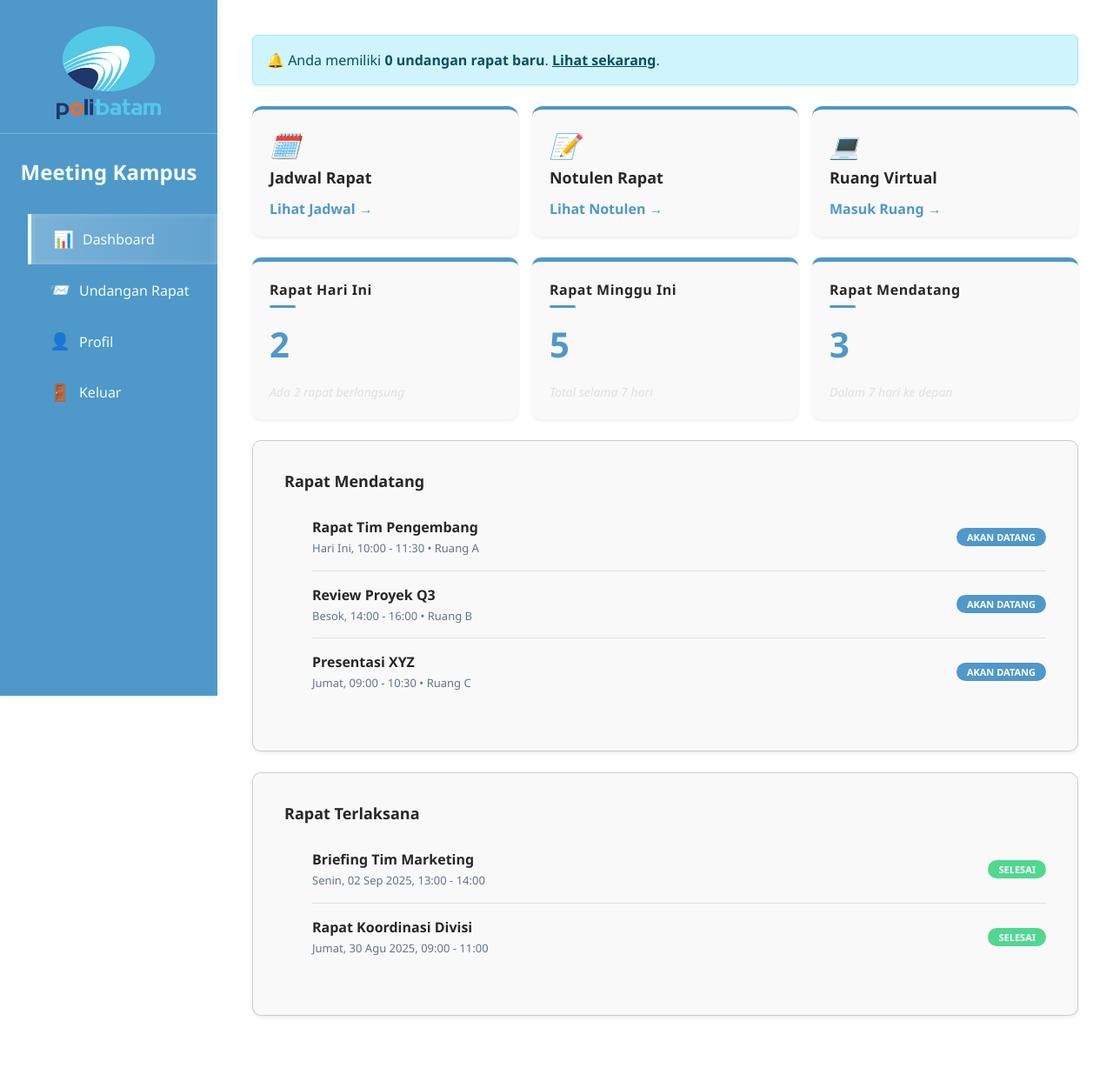
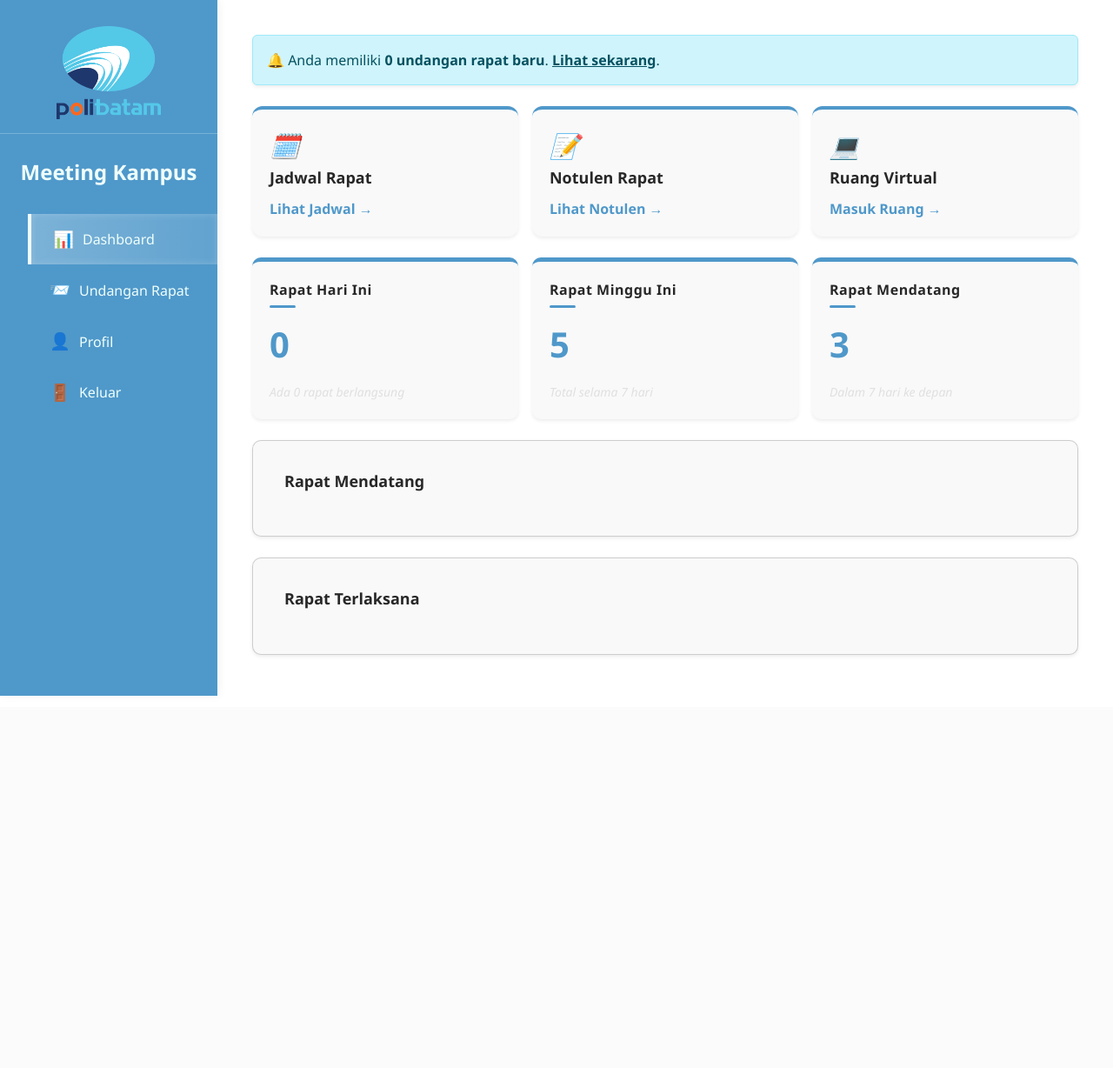
Before and after one commit to PutraAl/ProjectPerencanaanRapat, a PHP site: page /page/dashboard.php in a window 1280 px wide. Shown: the whole page at 87% size. After the commit the page ends 800 px from the top, so only its background shows below. Run offline with PHP 8.4, Linux system fonts and the light colour scheme; a user stored in the database is signed in; data comes from the database, SQL or seed files in the repository.

Commit message:
user dashboard

```diff
--- a/page/dashboard.php
+++ b/page/dashboard.php
@@ -2,6 +2,11 @@
 include "../connection/server.php";
 $id_user = $_SESSION['id_user'];
 $totalUndangan = mysqli_query($mysqli, "SELECT * FROM tb_undangan WHERE id_peserta = '$id_user'");
+$rapatSelesai = mysqli_query($mysqli, "SELECT * FROM tb_rapat a join tb_undangan b ON a.id_rapat = b.id_rapat WHERE id_peserta = $id_user AND status = 'selesai';");
+$hari = date('y-m-d');
+$rapatMendatang = mysqli_query($mysqli, "SELECT * FROM tb_rapat a join tb_undangan b on a.id_rapat = b.id_rapat WHERE tanggal >= '$hari' AND id_peserta = $id_user AND status = 'dijadwalkan';");
+$rapatToday = mysqli_query($mysqli, "SELECT * FROM tb_undangan a join tb_rapat b ON a.id_rapat = b.id_rapat WHERE id_peserta = $id_user AND tanggal = '$hari' AND status = 'dijadwalkan'");
+
 ?>
 
 <!DOCTYPE html>
@@ -99,8 +104,8 @@
                 <div class="col-md-4">
                     <div class="stat-card shadow-sm">
                         <div class="label">Rapat Hari Ini</div>
-                        <div class="value">2</div>
-                        <span class="desc">Ada 2 rapat berlangsung</span>
+                        <div class="value"><?= $rapatToday->num_rows ?></div>
+                        <span class="desc">Ada <?= $rapatToday->num_rows ?> rapat berlangsung</span>
                     </div>
                 </div>
 
@@ -126,29 +131,17 @@
                 <div class="card-body">
                     <h4 class="card-title">Rapat Mendatang</h4>
                     <ul class="meeting-list">
+                        <?php
+                        while ($row = $rapatMendatang->fetch_array()) {
+                        ?>
                         <li class="meeting-item">
                             <div>
-                                <div class="meeting-title">Rapat Tim Pengembang</div>
-                                <div class="meeting-time">Hari Ini, 10:00 - 11:30 • Ruang A</div>
+                                <div class="meeting-title"><?= $row['judul'] ?></div>
+                                <div class="meeting-time"><?= $row['tanggal'] ?>, <?= $row['waktu'] ?> • <?= $row['lokasi'] ?></div>
                             </div>
                             <span class="badge badge-upcoming">Akan Datang</span>
                         </li>
-
-                        <li class="meeting-item">
-                            <div>
-                                <div class="meeting-title">Review Proyek Q3</div>
-                                <div class="meeting-time">Besok, 14:00 - 16:00 • Ruang B</div>
-                            </div>
-                            <span class="badge badge-upcoming">Akan Datang</span>
-                        </li>
-
-                        <li class="meeting-item">
-                            <div>
-                                <div class="meeting-title">Presentasi XYZ</div>
-                                <div class="meeting-time">Jumat, 09:00 - 10:30 • Ruang C</div>
-                            </div>
-                            <span class="badge badge-upcoming">Akan Datang</span>
-                        </li>
+                        <?php } ?>
                     </ul>
                 </div>
             </div>
@@ -158,22 +151,19 @@
                 <div class="card-body">
                     <h4 class="card-title">Rapat Terlaksana</h4>
                     <ul class="meeting-list">
+                        <?php
+                        while ($row = $rapatSelesai->fetch_array()) {
+                        ?>
 
                         <li class="meeting-item">
                             <div>
-                                <div class="meeting-title">Briefing Tim Marketing</div>
-                                <div class="meeting-time">Senin, 02 Sep 2025, 13:00 - 14:00</div>
+                                <div class="meeting-title"><?= $row['judul'] ?></div>
+                                <div class="meeting-time"><?= $row['tanggal'] ?>, <?= $row['waktu'] ?></div>
                             </div>
                             <span class="badge badge-success">Selesai</span>
                         </li>
+<?php } ?>
 
-                        <li class="meeting-item">
-                            <div>
-                                <div class="meeting-title">Rapat Koordinasi Divisi</div>
-                                <div class="meeting-time">Jumat, 30 Agu 2025, 09:00 - 11:00</div>
-                            </div>
-                            <span class="badge badge-success">Selesai</span>
-                        </li>
 
                     </ul>
                 </div>
```
Also changed, not shown: page/undangan.php (+15 -4 lines).
